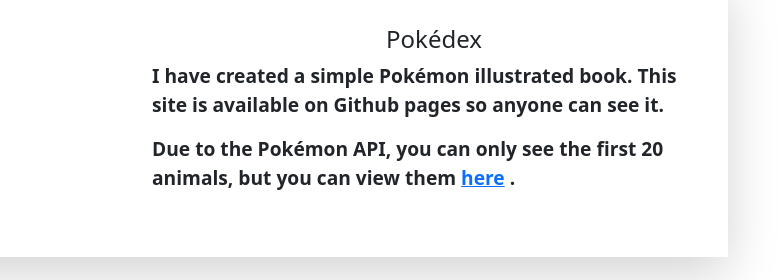
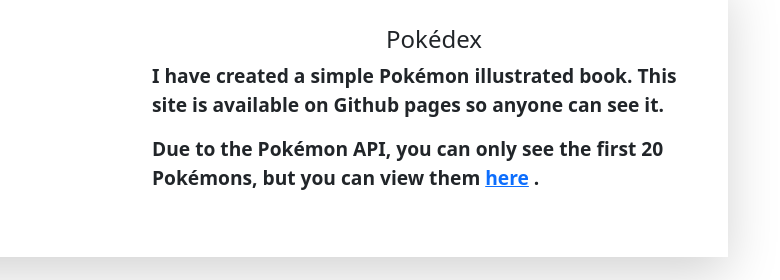
Before and after one commit to kkml4220/portfolio, a plain HTML site: page index.html in a window 1280 px wide. Shown: the part 1640-1920 px from the top of the page, 500-1280 px from the left. Drawn offline with nearby package versions, Linux system fonts and the light colour scheme; no server answers.

Commit message:
worksを修正

```diff
--- a/index.html
+++ b/index.html
@@ -135,7 +135,7 @@
             available on Github pages so anyone can see it.
           </p>
           <p class="worksText">
-            Due to the Pokémon API, you can only see the first 20 animals, but
+            Due to the Pokémon API, you can only see the first 20 Pokémons, but
             you can view them
             <a href="https://kkml4220.github.io/Pokedex/">here</a>
             .
```
